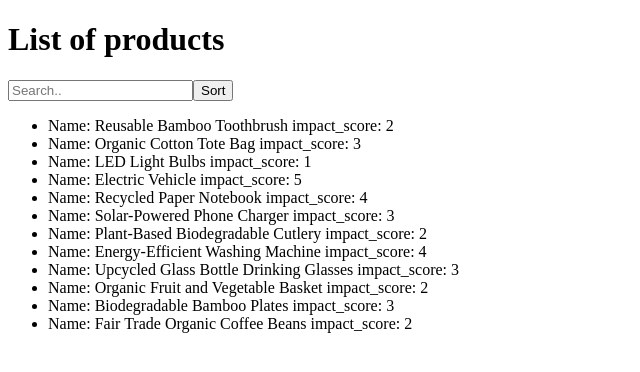
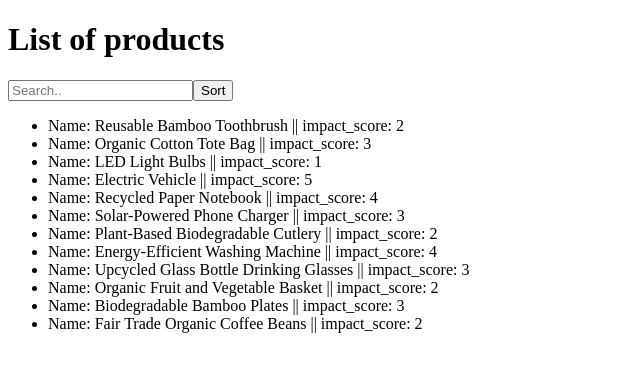
Before and after one commit to Mono98ui/mockCano, a React (Vite) app: page / in a window 1280 px wide. Shown: the top 372 px of the page, without its empty margins (0-640 px from the left). Built offline with nearby package versions, Linux system fonts and the light colour scheme.

Commit message:
Update Item.jsx

```diff
--- a/src/components/Item.jsx
+++ b/src/components/Item.jsx
@@ -3,7 +3,7 @@ import React from 'react'
 const Item = ({name, impact_score}) => {
   return (
     <>
-        <li>{`Name: ${name} impact_score: ${impact_score}`}</li>
+        <li>{`Name: ${name} || impact_score: ${impact_score}`}</li>
 
     </>
   )
```
